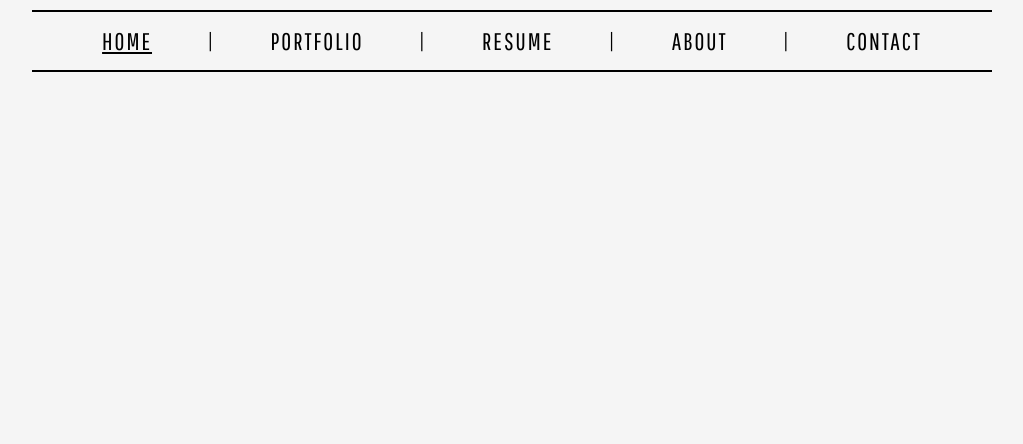
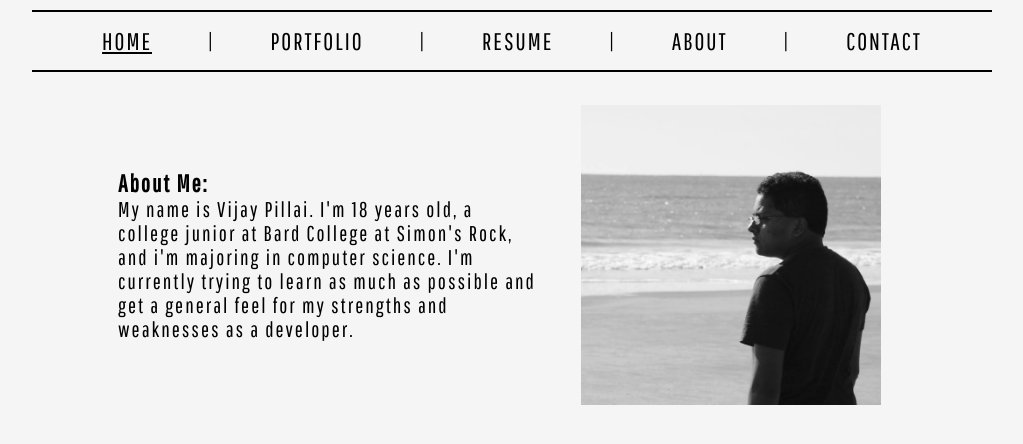
Before and after one commit to Vijay-P/Vijay-P.github.io, a plain HTML site: page index.html in a window 1280 px wide. Shown: the part 140-584 px from the top of the page, without its empty margins (138-1161 px from the left). Drawn offline with Linux system fonts and the light colour scheme.

Commit message:
front page

```diff
--- a/index.html
+++ b/index.html
@@ -21,6 +21,19 @@
         <li><a id = "nav" href="contact.html">CONTACT</a></li>
       </ul>
     </div>
-
+    <div>
+    <table>
+      <col width="400px">
+      <col width="400px">
+      <table border="0">
+      <tr>
+        <td><p id = "ptable"><font style="font-size: 18pt";><b>About Me:</b></font><br>My name is Vijay Pillai. I'm 18 years old, a college
+          junior at Bard College at Simon's Rock, and i'm majoring in computer
+          science. I'm currently trying to learn as much as possible and get a
+          general feel for my strengths and weaknesses as a developer.</p></td>
+        <td><div id = "profile"><img src="profile.jpg"; width="300px"; height="300px";></td></div>
+      </tr>
+    </table>
+  </div>
   </body>
 </html>
--- a/style.css
+++ b/style.css
@@ -7,6 +7,15 @@ body {
   font-size: 150%;
   font-family: 'Pathway Gothic One', normal !important;
   letter-spacing: 2px;
+}
+table{
+}
+#ptable{
+  padding-right: 40px;
+  padding-left:245px;
+}
+#profile{
+  padding-right: 250px;
 }
 #title {
   font-size: 200%;
```
Also changed, not shown: profile.jpg (added).
